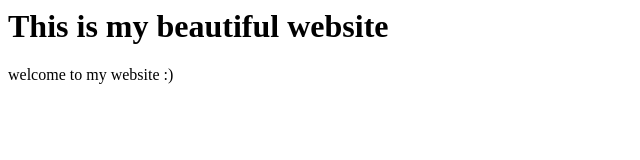
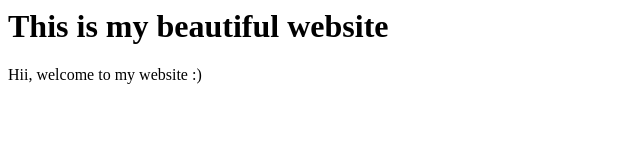
Before and after one commit to Vari0209/Learning-repository, a plain HTML site: page index.html in a window 1280 px wide. Shown: the full height of the page, 0-640 px from the left. Drawn offline with Linux system fonts and the light colour scheme.

Commit message:
added  hii

```diff
--- a/index.html
+++ b/index.html
@@ -1,5 +1,5 @@
  <html>
 <title>This is my website</title>
 <h1>This is my beautiful website</h1>
-<p> welcome to my website :) </p>
+<p>Hii, welcome to my website :) </p>
 </html>
```
